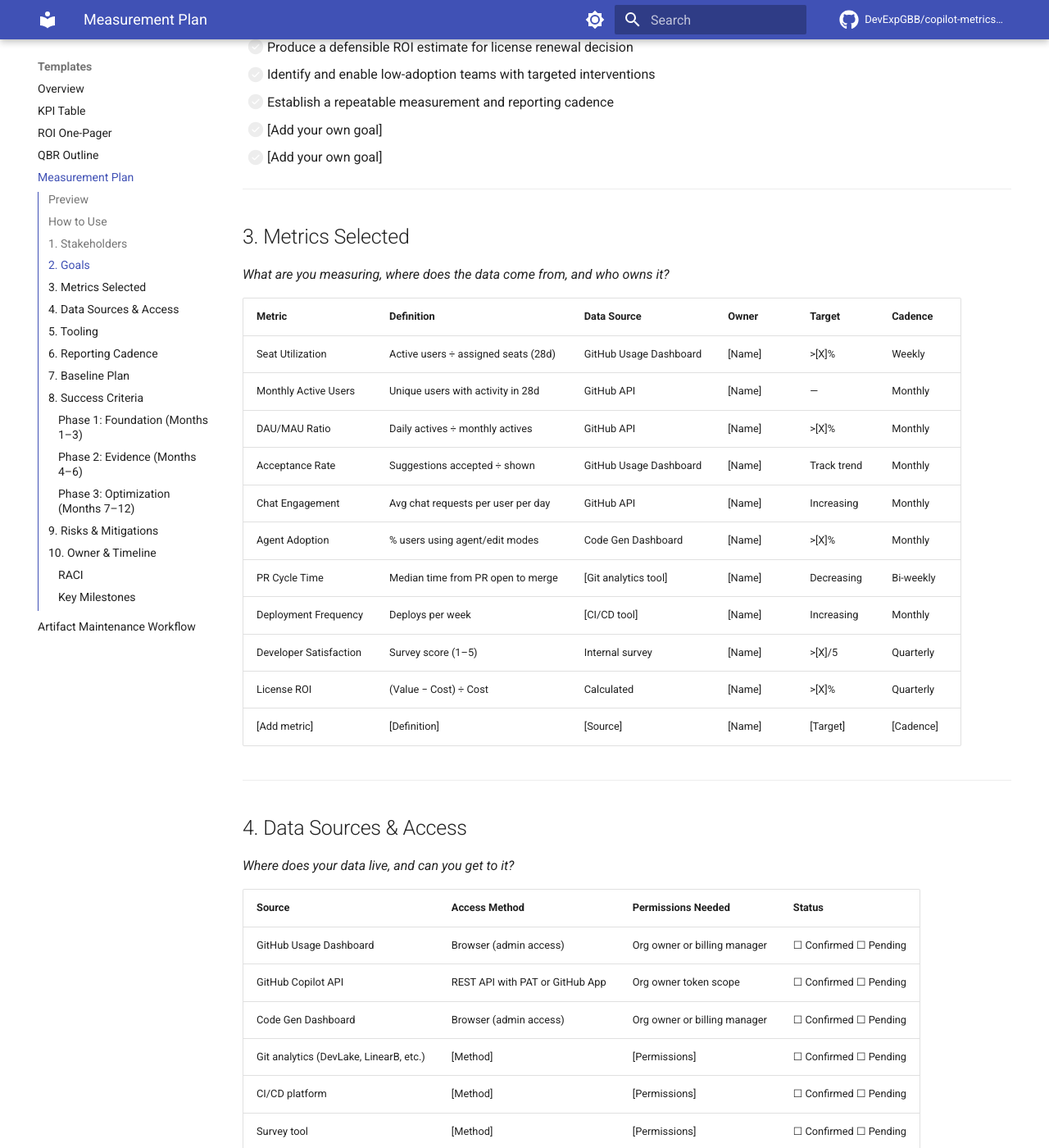
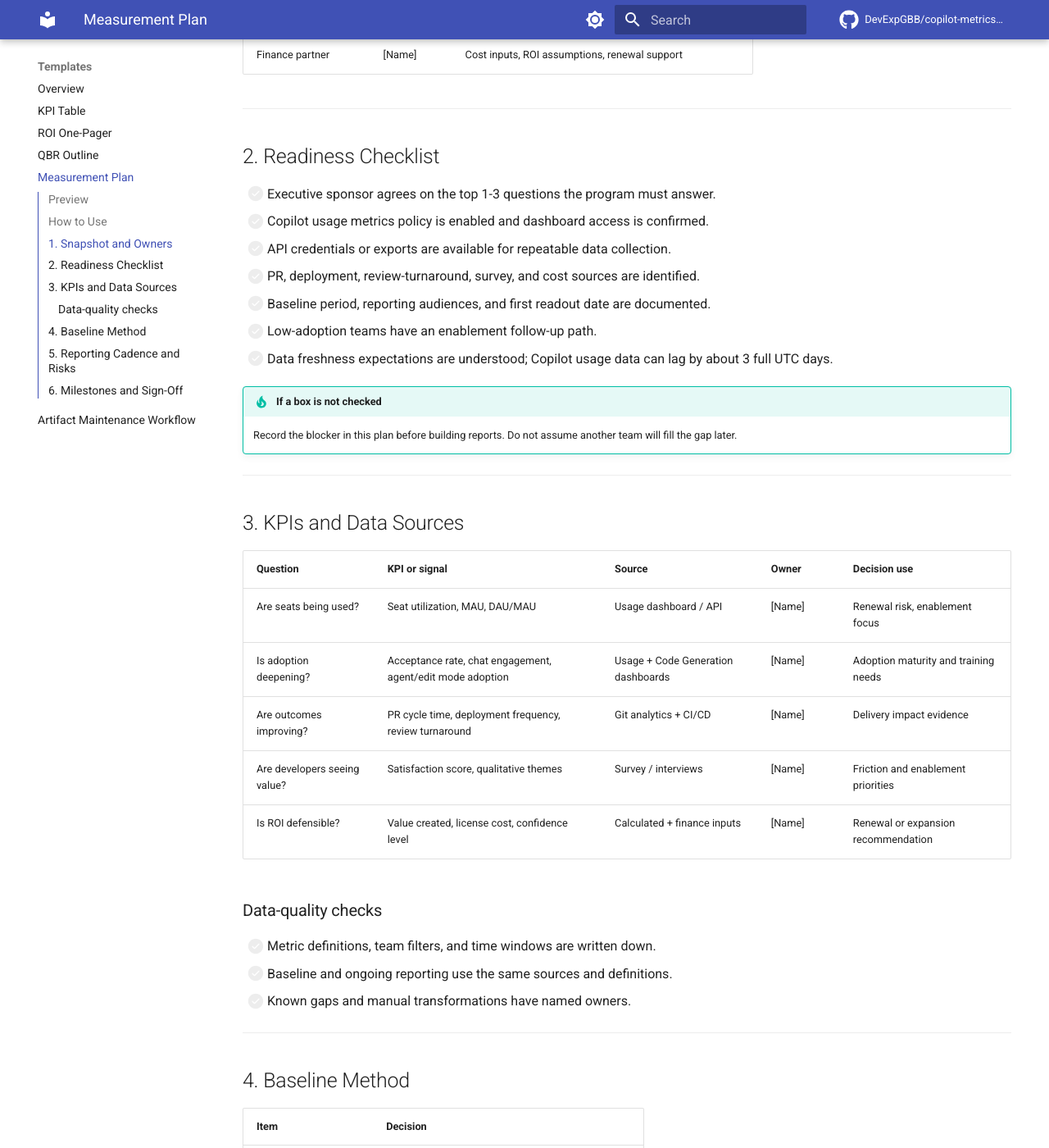
Before and after one commit to DevExpGbb/copilot-metrics-roi-toolkit, an MkDocs documentation site: the page built from docs/exec-templates/measurement-plan.md, in a window 1280 px wide and 1400 px high, scrolled down 1934 px. Shown: the whole window at 82% size. Built offline with MkDocs 1.6.1 and Material for MkDocs 9.7.7, drawn with Linux system fonts in a browser that asks for light colours; comment, search, counter and statistics services are not loaded; some of the changed text lies outside the part shown.

Commit message:
Enhance measurement plan template
Shorten and strengthen the Measurement Plan executive template with clearer ownership, readiness, baseline, cadence, and risk guidance. Regenerate the downloadable DOCX artifact to keep it synchronized with the markdown source.

Co-authored-by: Copilot <223556219+Copilot@users.noreply.github.com>

```diff
--- a/docs/exec-templates/measurement-plan.md
+++ b/docs/exec-templates/measurement-plan.md
@@ -1,6 +1,6 @@
 # Measurement Plan Template
 
-**Define what to measure, how, and when**
+**Define owners, data readiness, baseline method, and reporting rhythm for Copilot measurement**
 
 ---
 
@@ -23,198 +23,121 @@
 
 ## How to Use
 
-1. **Copy** this template into your planning tool (Confluence, Notion, Google Docs, etc.).
-2. **Work through each section** with your stakeholders — this is as much an alignment tool as a planning tool.
-3. **Check boxes** as you complete each item.
-4. **Revisit** at the start of each quarter to update targets and adjust methodology.
+1. **Fill the owner and readiness sections first** so the plan has accountable people, not just metrics.
+2. **Lock the baseline method** before sharing trends or ROI claims.
+3. **Review cadence and risks quarterly** with engineering leadership and finance.
 
 ---
 
-## 1. Stakeholders
+## 1. Snapshot and Owners
 
-*Who cares about this data, and what do they need?*
+| Item | Details |
+|------|---------|
+| Organization / population | [NAME / TEAMS IN SCOPE] |
+| Copilot plan and seats | [Business / Enterprise, seat count] |
+| Primary business question | [e.g., Is Copilot improving delivery speed enough to justify renewal?] |
+| Measurement window | [START DATE] - [END DATE] |
+| Executive readout date | [DATE] |
+| Renewal / investment decision date | [DATE] |
 
-| Name | Role | What They Care About | Reporting Cadence |
-|------|------|---------------------|-------------------|
-| [Name] | CTO / VP Eng | ROI, adoption trends, strategic value | Quarterly |
-| [Name] | Engineering Manager | Team-level adoption, productivity impact | Monthly |
-| [Name] | DevEx / Platform Lead | Engagement depth, enablement effectiveness | Bi-weekly |
-| [Name] | Finance / Procurement | License cost, utilization, ROI | Quarterly |
-| [Name] | Security / Compliance | Policy compliance, data handling | As needed |
+| Role | Owner | Accountable for |
+|------|-------|-----------------|
+| Executive sponsor | [Name] | Success criteria, escalations, investment narrative |
+| Program owner | [Name] | Plan quality, milestones, stakeholder alignment |
+| Copilot admin | [Name] | Policies, dashboard access, seat and usage exports |
+| DevEx / platform lead | [Name] | Engineering context, enablement actions, workflow metrics |
+| Analytics / BI owner | [Name] | Data pipeline, metric definitions, dashboard QA |
+| Finance partner | [Name] | Cost inputs, ROI assumptions, renewal support |
 
 ---
 
-## 2. Goals
+## 2. Readiness Checklist
 
-*What does success look like for your Copilot program?*
+- [ ] Executive sponsor agrees on the top 1-3 questions the program must answer.
+- [ ] Copilot usage metrics policy is enabled and dashboard access is confirmed.
+- [ ] API credentials or exports are available for repeatable data collection.
+- [ ] PR, deployment, review-turnaround, survey, and cost sources are identified.
+- [ ] Baseline period, reporting audiences, and first readout date are documented.
+- [ ] Low-adoption teams have an enablement follow-up path.
+- [ ] Data freshness expectations are understood; Copilot usage data can lag by about 3 full UTC days.
 
-- [ ] Achieve >[X]% seat utilization within [Y] months of rollout
-- [ ] Demonstrate measurable improvement in at least one DORA metric
-- [ ] Achieve developer satisfaction score of >[X]/5 in post-rollout survey
-- [ ] Produce a defensible ROI estimate for license renewal decision
-- [ ] Identify and enable low-adoption teams with targeted interventions
-- [ ] Establish a repeatable measurement and reporting cadence
-- [ ] [Add your own goal]
-- [ ] [Add your own goal]
+!!! tip "If a box is not checked"
+    Record the blocker in this plan before building reports. Do not assume another team will fill the gap later.
 
 ---
 
-## 3. Metrics Selected
+## 3. KPIs and Data Sources
 
-*What are you measuring, where does the data come from, and who owns it?*
+| Question | KPI or signal | Source | Owner | Decision use |
+|----------|---------------|--------|-------|--------------|
+| Are seats being used? | Seat utilization, MAU, DAU/MAU | Usage dashboard / API | [Name] | Renewal risk, enablement focus |
+| Is adoption deepening? | Acceptance rate, chat engagement, agent/edit mode adoption | Usage + Code Generation dashboards | [Name] | Adoption maturity and training needs |
+| Are outcomes improving? | PR cycle time, deployment frequency, review turnaround | Git analytics + CI/CD | [Name] | Delivery impact evidence |
+| Are developers seeing value? | Satisfaction score, qualitative themes | Survey / interviews | [Name] | Friction and enablement priorities |
+| Is ROI defensible? | Value created, license cost, confidence level | Calculated + finance inputs | [Name] | Renewal or expansion recommendation |
 
-| Metric | Definition | Data Source | Owner | Target | Cadence |
-|--------|-----------|-------------|-------|--------|---------|
-| Seat Utilization | Active users ÷ assigned seats (28d) | GitHub Usage Dashboard | [Name] | >[X]% | Weekly |
-| Monthly Active Users | Unique users with activity in 28d | GitHub API | [Name] | — | Monthly |
-| DAU/MAU Ratio | Daily actives ÷ monthly actives | GitHub API | [Name] | >[X]% | Monthly |
-| Acceptance Rate | Suggestions accepted ÷ shown | GitHub Usage Dashboard | [Name] | Track trend | Monthly |
-| Chat Engagement | Avg chat requests per user per day | GitHub API | [Name] | Increasing | Monthly |
-| Agent Adoption | % users using agent/edit modes | Code Gen Dashboard | [Name] | >[X]% | Monthly |
-| PR Cycle Time | Median time from PR open to merge | [Git analytics tool] | [Name] | Decreasing | Bi-weekly |
-| Deployment Frequency | Deploys per week | [CI/CD tool] | [Name] | Increasing | Monthly |
-| Developer Satisfaction | Survey score (1–5) | Internal survey | [Name] | >[X]/5 | Quarterly |
-| License ROI | (Value − Cost) ÷ Cost | Calculated | [Name] | >[X]% | Quarterly |
-| [Add metric] | [Definition] | [Source] | [Name] | [Target] | [Cadence] |
+### Data-quality checks
+
+- [ ] Metric definitions, team filters, and time windows are written down.
+- [ ] Baseline and ongoing reporting use the same sources and definitions.
+- [ ] Known gaps and manual transformations have named owners.
 
 ---
 
-## 4. Data Sources & Access
+## 4. Baseline Method
 
-*Where does your data live, and can you get to it?*
+| Item | Decision |
+|------|----------|
+| Baseline period | [START DATE] - [END DATE] |
+| Duration | [4-8 weeks recommended] |
+| Baseline type | [ ] Pre-rollout [ ] Early rollout [ ] First stable month |
+| Comparison approach | [ ] Whole program [ ] Pilot vs control [ ] Adoption tiers |
+| Metrics included | [Leading indicators + outcome metrics] |
+| Anomalies to note | [Holidays, freezes, org changes, process changes] |
 
-| Source | Access Method | Permissions Needed | Status |
-|--------|--------------|-------------------|--------|
-| GitHub Usage Dashboard | Browser (admin access) | Org owner or billing manager | ☐ Confirmed ☐ Pending |
-| GitHub Copilot API | REST API with PAT or GitHub App | Org owner token scope | ☐ Confirmed ☐ Pending |
-| Code Gen Dashboard | Browser (admin access) | Org owner or billing manager | ☐ Confirmed ☐ Pending |
-| Git analytics (DevLake, LinearB, etc.) | [Method] | [Permissions] | ☐ Confirmed ☐ Pending |
-| CI/CD platform | [Method] | [Permissions] | ☐ Confirmed ☐ Pending |
-| Survey tool | [Method] | [Permissions] | ☐ Confirmed ☐ Pending |
-| HR / headcount data (for ROI calc) | [Method] | [Permissions] | ☐ Confirmed ☐ Pending |
+Guardrails:
+
+- Use the same population, sources, and definitions for baseline and follow-on reporting.
+- Include at least one qualitative input, such as a pulse survey or stakeholder interview.
+- If no pre-rollout data exists, document why and use the first stable reporting window as the anchor.
 
 ---
 
-## 5. Tooling
+## 5. Reporting Cadence and Risks
 
-*What tools are you using to collect, process, and report data?*
+| Audience | Format | Frequency | Action expected |
+|----------|--------|-----------|-----------------|
+| Program working group | Dashboard + action log | Weekly / bi-weekly | Clear blockers and assign enablement follow-up |
+| Engineering managers | Dashboard + commentary | Monthly | Validate local context and coach low-adoption teams |
+| Executive sponsor / VP Eng | KPI table or one-pager | Monthly / quarterly | Adjust goals, approve interventions, track value |
+| Finance / procurement | ROI summary | Quarterly | Review cost, value, and renewal assumptions |
 
-| Tool | Purpose | Status |
-|------|---------|--------|
-| copilot-metrics-roi-toolkit | Usage data collection and ROI calculation | ☐ Deployed ☐ Planned ☐ Not needed |
-| GitHub Usage Dashboard | Visual usage metrics | ☐ Deployed ☐ Planned ☐ Not needed |
-| [DevLake / LinearB / Jellyfish] | DORA metrics, PR analytics | ☐ Deployed ☐ Planned ☐ Not needed |
-| [Survey tool, e.g., Google Forms] | Developer satisfaction surveys | ☐ Deployed ☐ Planned ☐ Not needed |
-| [BI tool, e.g., Power BI, Looker] | Dashboard and visualization | ☐ Deployed ☐ Planned ☐ Not needed |
-| [Scheduling tool, e.g., cron, GitHub Actions] | Automated data collection | ☐ Deployed ☐ Planned ☐ Not needed |
+| Risk | Mitigation |
+|------|------------|
+| Missing permissions or disabled metrics policy | Validate access and policy status before the first milestone |
+| Weak baseline or inconsistent definitions | Lock definitions and baseline scope in this document |
+| Confounding operational changes | Maintain a log of process, staffing, tooling, and release changes |
+| Low survey response rate | Keep surveys short and report response rate with results |
+| ROI assumptions challenged late | Review cost model with finance before the first quarterly readout |
 
 ---
 
-## 6. Reporting Cadence
+## 6. Milestones and Sign-Off
 
-*Who gets what, how often, and in what format?*
+| Milestone | Target date | Owner | Exit criteria |
+|-----------|-------------|-------|---------------|
+| Plan approved | [DATE] | [Name] | Owners, questions, and baseline method agreed |
+| Data ready | [DATE] | [Name] | Dashboards, exports, and source mappings confirmed |
+| Baseline captured | [DATE] | [Name] | Baseline window documented with caveats |
+| First executive readout | [DATE] | [Name] | KPI summary shared with next actions |
+| First ROI review | [DATE] | [Name] | Finance-reviewed value and cost framing delivered |
 
-| Audience | Format | Frequency | Owner | Distribution Method |
-|----------|--------|-----------|-------|-------------------|
-| C-Suite / Board | Executive summary (1-page) | Quarterly | [Name] | [Email / Slide deck] |
-| VP Eng / Directors | QBR deck | Quarterly | [Name] | [Meeting + deck] |
-| Engineering Managers | Dashboard + commentary | Monthly | [Name] | [Slack / Email / Wiki] |
-| DevEx / Platform team | Detailed metrics report | Bi-weekly | [Name] | [Wiki / Dashboard] |
-| All developers | Adoption highlights | Monthly | [Name] | [Newsletter / Slack] |
+Sign-off: Executive sponsor [NAME / DATE] | Program owner [NAME / DATE] | Finance partner [NAME / DATE] | Analytics owner [NAME / DATE]
 
 ---
 
-## 7. Baseline Plan
+**What to do next:**
 
-*Establish your starting point before measuring change.*
-
-| Item | Details |
-|------|---------|
-| Baseline period | [START DATE] — [END DATE] |
-| Baseline type | ☐ Pre-rollout (no Copilot) ☐ Early rollout (first month) |
-| Duration | [X] weeks |
-
-**Metrics to baseline:**
-
-- [ ] PR cycle time (median, P75, P90)
-- [ ] Deployment frequency (weekly average)
-- [ ] Developer satisfaction (pre-rollout survey)
-- [ ] Code review turnaround time
-- [ ] Time spent on repetitive tasks (survey-based)
-- [ ] [Add your own]
-
-**Methodology notes:**
-
-- Use the same data sources and definitions for baseline and ongoing measurement.
-- If a pre-rollout baseline is not possible, document why and use the first full month as baseline.
-- Consider seasonal effects (holidays, release cycles) when choosing your baseline period.
-
----
-
-## 8. Success Criteria
-
-*What constitutes success at each phase?*
-
-### Phase 1: Foundation (Months 1–3)
-
-- [ ] Data pipeline is operational and producing consistent data
-- [ ] Baseline metrics are documented
-- [ ] First report delivered to stakeholders
-- [ ] Seat utilization >[X]%
-- [ ] At least [X] teams actively using Copilot
-
-### Phase 2: Evidence (Months 4–6)
-
-- [ ] Trend data shows directional improvement in at least [X] metrics
-- [ ] Developer satisfaction survey completed with >[X]% response rate
-- [ ] First ROI estimate produced and reviewed with finance
-- [ ] Low-adoption teams identified and enablement plans created
-
-### Phase 3: Optimization (Months 7–12)
-
-- [ ] ROI estimate refined with [X] months of data
-- [ ] Renewal recommendation delivered with supporting evidence
-- [ ] Measurement process is repeatable and sustainable
-- [ ] Reporting cadence is running on schedule without manual intervention
-
----
-
-## 9. Risks & Mitigations
-
-| Risk | Likelihood | Impact | Mitigation |
-|------|-----------|--------|------------|
-| Insufficient API access or permissions | Medium | High | Confirm access early; escalate to org owner if needed |
-| Low survey response rate | High | Medium | Keep surveys short (<5 min); incentivize; send reminders |
-| Confounding variables (process changes, team changes) | High | Medium | Document concurrent changes; note in caveats |
-| Data gaps in DORA metrics | Medium | Medium | Start with available data; plan instrumentation for gaps |
-| Stakeholder misalignment on what to measure | Medium | High | Run alignment session before starting; use this template |
-| Tool or API changes | Low | Medium | Monitor GitHub changelog; abstract data collection layer |
-| [Add your own] | [L/M/H] | [L/M/H] | [Mitigation] |
-
----
-
-## 10. Owner & Timeline
-
-### RACI
-
-| Activity | Responsible | Accountable | Consulted | Informed |
-|----------|------------|-------------|-----------|----------|
-| Data collection setup | [Name] | [Name] | [Name] | [Name] |
-| Baseline measurement | [Name] | [Name] | [Name] | [Name] |
-| Ongoing data collection | [Name] | [Name] | [Name] | [Name] |
-| Report creation | [Name] | [Name] | [Name] | [Name] |
-| Stakeholder presentation | [Name] | [Name] | [Name] | [Name] |
-| Survey design & distribution | [Name] | [Name] | [Name] | [Name] |
-| ROI calculation | [Name] | [Name] | [Name] | [Name] |
-
-### Key Milestones
-
-| Milestone | Target Date | Status |
-|-----------|-----------|--------|
-| Measurement plan approved | [DATE] | ☐ Done ☐ In Progress ☐ Not Started |
-| Data access confirmed | [DATE] | ☐ Done ☐ In Progress ☐ Not Started |
-| Tooling deployed | [DATE] | ☐ Done ☐ In Progress ☐ Not Started |
-| Baseline period complete | [DATE] | ☐ Done ☐ In Progress ☐ Not Started |
-| First stakeholder report | [DATE] | ☐ Done ☐ In Progress ☐ Not Started |
-| First ROI estimate | [DATE] | ☐ Done ☐ In Progress ☐ Not Started |
-| Renewal recommendation | [DATE] | ☐ Done ☐ In Progress ☐ Not Started |
+- :material-database: Confirm access paths with [Dashboards & Data Sources](../dashboards-data-sources.md)
+- :material-table: Turn agreed KPIs into an executive summary with the [KPI Table Template](kpi-table.md)
+- :material-file-chart: Package ROI with the [ROI One-Pager Template](roi-one-pager.md)
```
Also changed, not shown: 1 other file.
